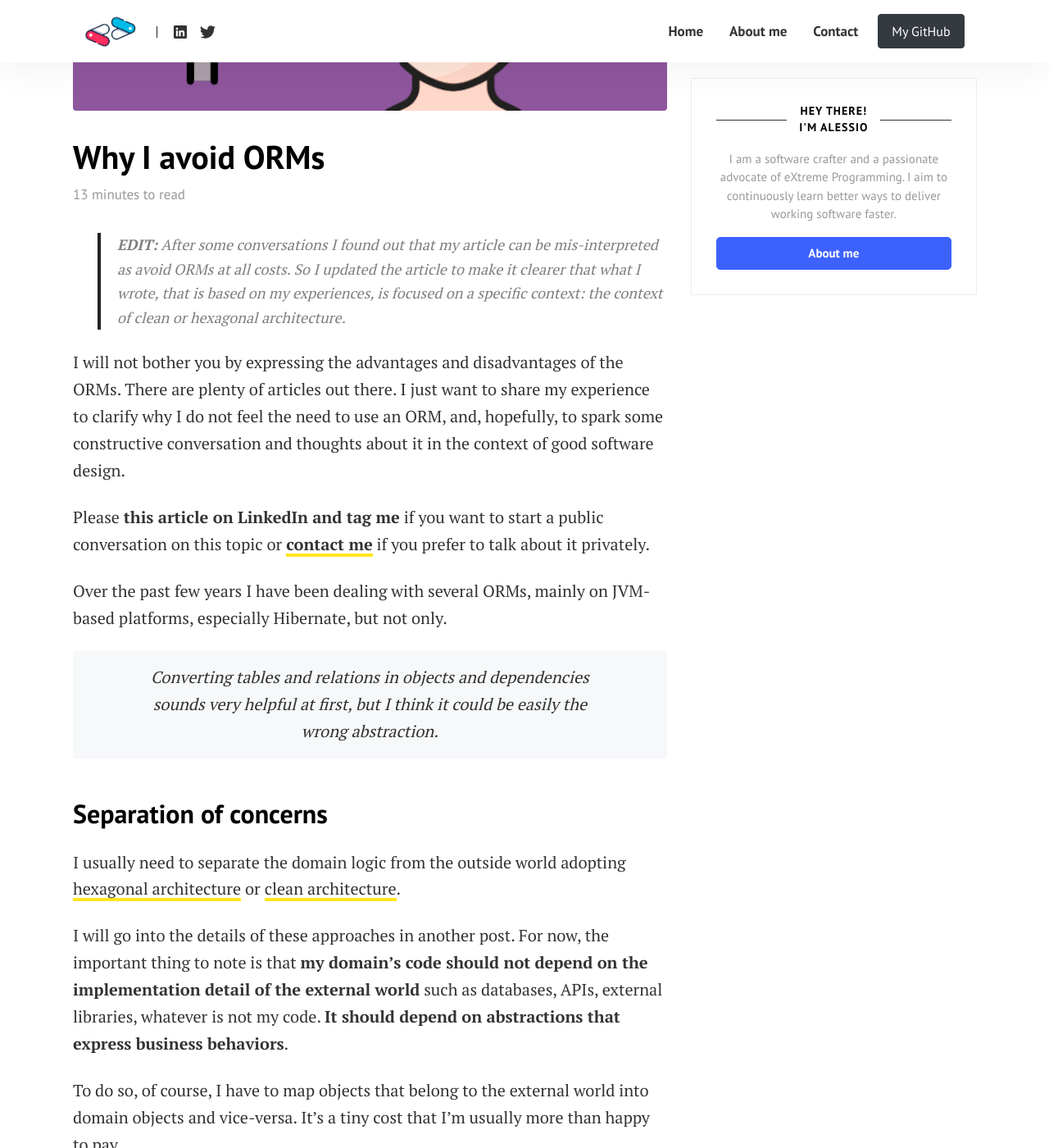
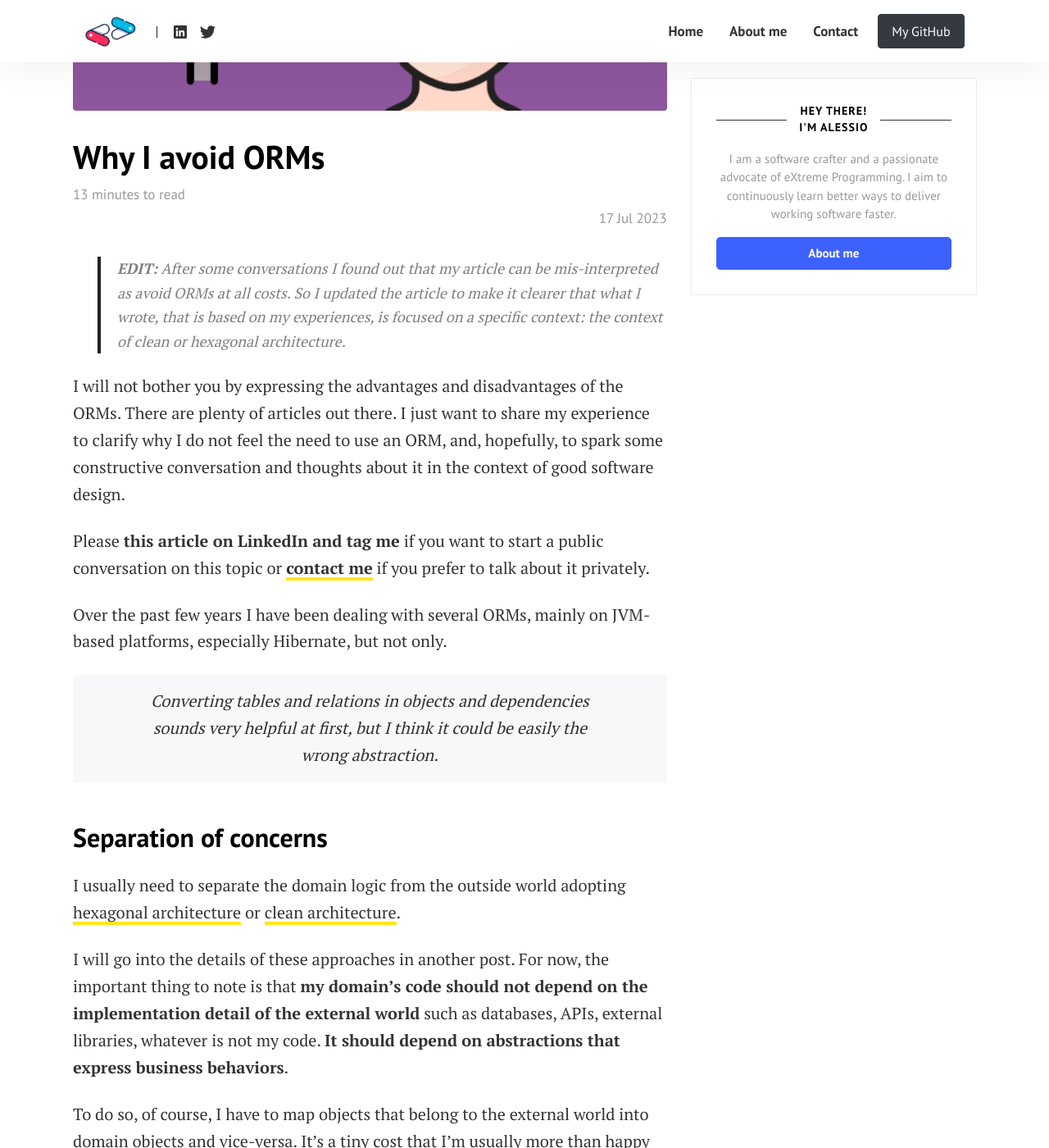
Before and after one commit to AlessioCoser/alessiocoser.github.io, a Jekyll site: the page built from _posts/2023-07-17-why-i-avoid-orms.md, in a window 1280 px wide and 1400 px high, scrolled down 361 px. Shown: the whole window at 82% size. Built offline with Jekyll 4.4.1, drawn with Linux system fonts in a browser that asks for light colours; comment, search, counter and statistics services are not loaded.

Commit message:
improve the post date visibility

```diff
--- a/_layouts/post.html
+++ b/_layouts/post.html
@@ -8,71 +8,53 @@ post_class: post-template
 ================================================== -->
 
 	<div class="row">
-
-
 		<!-- Post -->
     {% assign author = site.authors[page.author] %}
 
 		<div class="col-sm-8">
       <!-- Post Featured Image -->
-			{% if page.image %}<img class="featured-image img-fluid rounded" src="{{ site.baseurl }}/{{ page.image }}" alt="{{ page.title }}">{% endif %}
+			{% if page.image %}
+        <img class="featured-image img-fluid rounded" src="{{ site.baseurl }}/{{ page.image }}" alt="{{ page.title }}">
+      {% endif %}
 			<!-- End Featured Image -->
 			<div class="mainheading">
-
-
         <!-- Post Title -->
 				<h1 class="posttitle">{{ page.title }}</h1>
+        <div class="post-data">
           <div class="reading-time">{% include reading-time.html %}</div>
+          <div class="post-date">
+            <time datetime="{{ page.date | date:"%Y-%m-%d" }}">{{ page.date | date_to_string }}</time>
+            {% if page.last_modified_at %}
+              <br />(Updated: <time datetime="{{ page.last_modified_at | date_to_xmlschema }}" itemprop="dateModified">{{ page.last_modified_at | date: "%b %-d, %Y" }}</time>)
+            {% endif %}
           </div>
-
-
-
+        </div>
+			</div>
 			<!-- Post Content -->
 			<div class="article-post serif-font">
 				{{content}}
         <div class="clearfix"></div>
 			</div>
-
-            <!-- Post Date -->
-            <p>
-            <small>
-                <span class="post-date"><time class="post-date" datetime="{{ page.date | date:"%Y-%m-%d" }}">{{ page.date | date_to_string }}</time></span>
-                {% if page.last_modified_at %}
-                (Updated: <time datetime="{{ page.last_modified_at | date_to_xmlschema }}" itemprop="dateModified">{{ page.last_modified_at | date: "%b %-d, %Y" }}</time>)
-                {% endif %}
-                </small>
-            </p>
-
-
-
       <!-- Prev/Next -->
       <div class="row PageNavigation mt-4 prevnextlinks d-flex justify-content-between">
+        <div class="col-md-6 rightborder pl-0">
             {% if page.previous.url %}
-                <div class="col-md-6 rightborder pl-0">
               <a class="thepostlink" href="{{page.previous.url | absolute_url}}">&laquo; {{page.previous.title}}</a>
+            {% endif %}
         </div>
+        <div class="col-md-6 text-right pr-0">
+          {% if page.next.url %}
+            <a class="thepostlink" href="{{page.next.url | absolute_url}}">{{page.next.title}} &raquo;</a>
           {% endif %}
-              {% if page.next.url %}
-                <div class="col-md-6 text-right pr-0">
-                    <a class="thepostlink" href="{{page.next.url | absolute_url}}">{{page.next.title}} &raquo;</a>
         </div>
-              {% endif %}
       </div>
       <!-- End Prev/Next -->
 		</div>
 		<!-- End Post -->
-
-
-
-
 		<!-- Sidebar -->
     <div class="col-sm-4">
       {% include sidebar.html %}
     </div>
-
-
-
 	</div>
-
 <!-- End Article
 ================================================== -->
--- a/assets/css/theme.scss
+++ b/assets/css/theme.scss
@@ -304,12 +304,18 @@ span.post-name a,span.post-read-more a:hover {
 	margin-left:3px;
 	margin-right:3px;
 }
+.mainheading {
+  margin-bottom: 2rem;
+}
 .mainheading h1.posttitle {
 	font-weight:700;
 }
 .mainheading .reading-time {
   margin-top:0.5rem;
-	margin-bottom:2rem;
+  color:#999;
+}
+.mainheading .post-date {
+  text-align: right;
   color:#999;
 }
 .link-dark {
```
Lines whose indentation alone changed are shown as unchanged.
